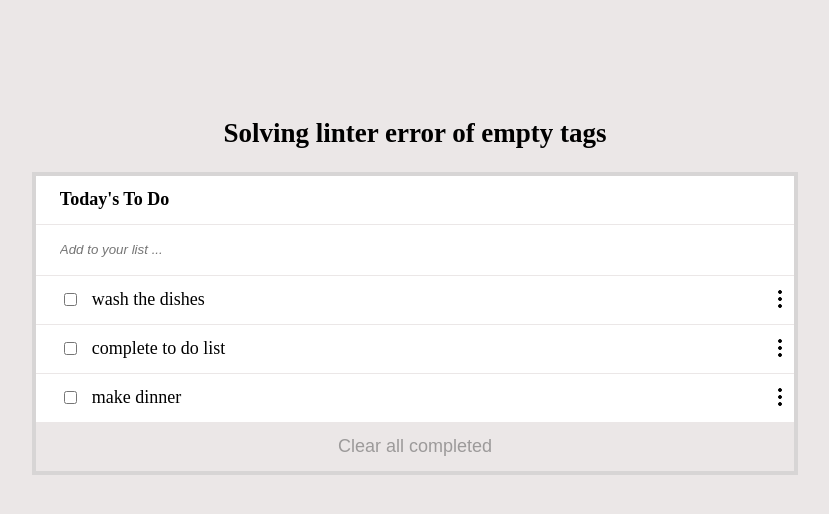
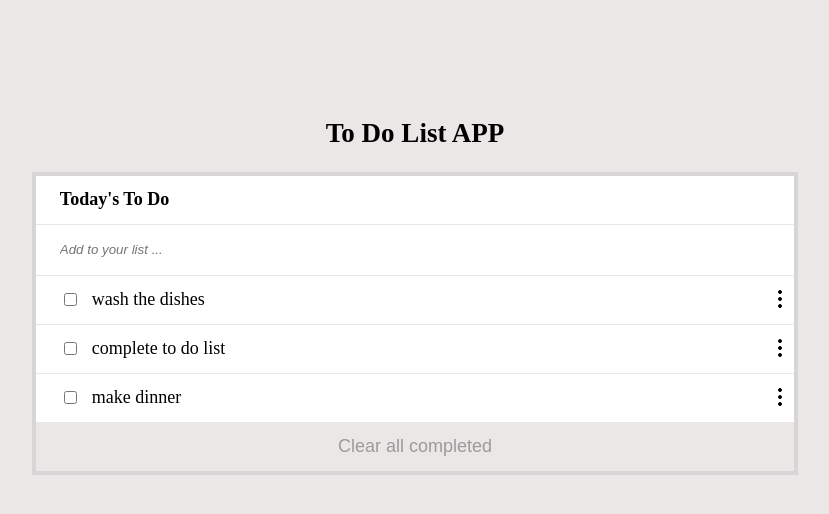
Before and after one commit to AxelSoler/To-Do-list, a website built with webpack: page src/index.html in a window 1280 px wide. Shown: the whole page, without its empty margins (225-1054 px from the left). Built offline with nearby package versions, Linux system fonts and the light colour scheme.

Commit message:
solution to empty tags

```diff
--- a/src/index.html
+++ b/src/index.html
@@ -7,7 +7,7 @@
 </head>
 <body>
     <div id="list">
-      <h2>Solving linter error of empty tags</h2>
+      <h2>To Do List APP</h2>
     </div>
 </body>
 </html>
```
